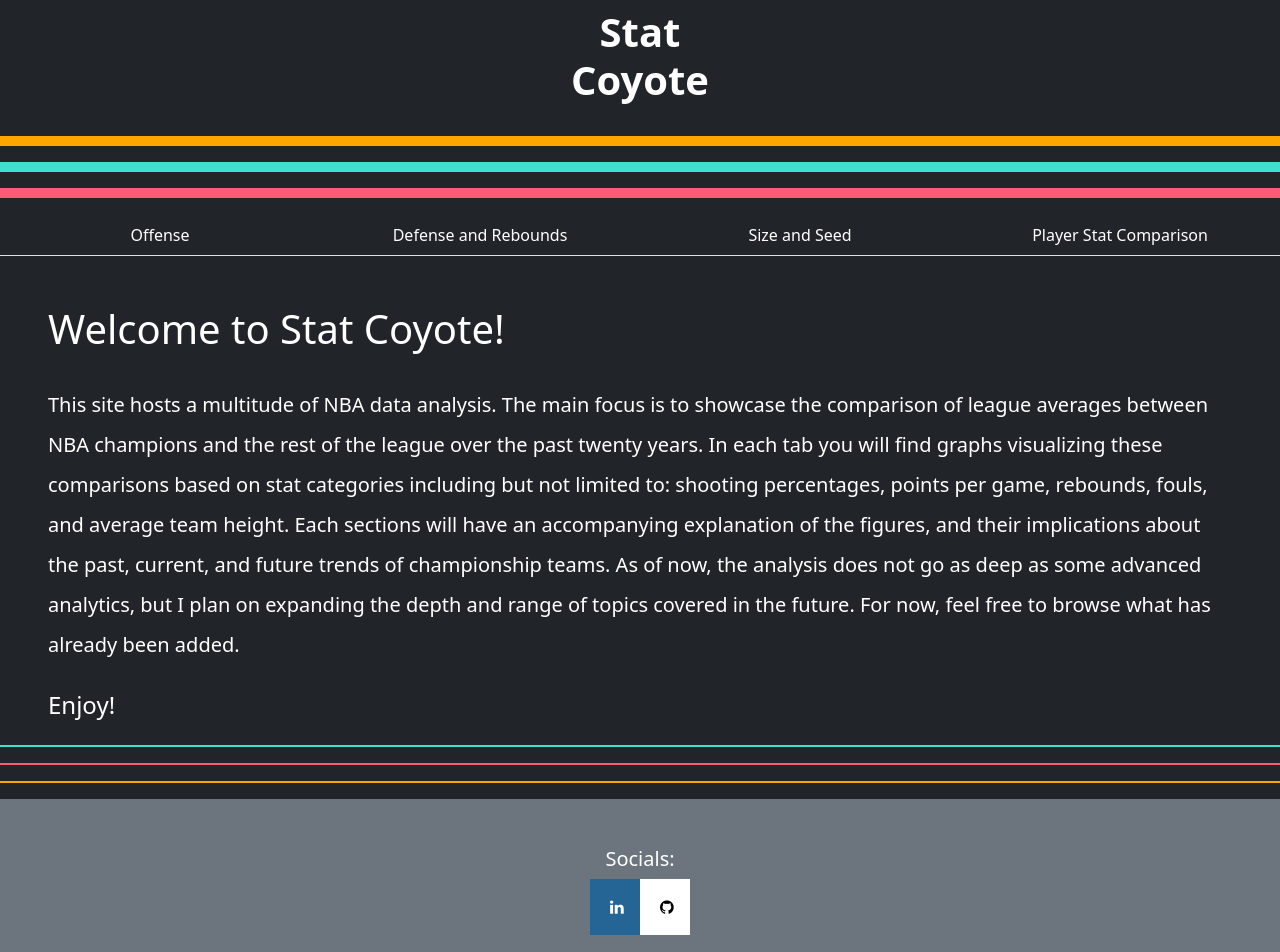
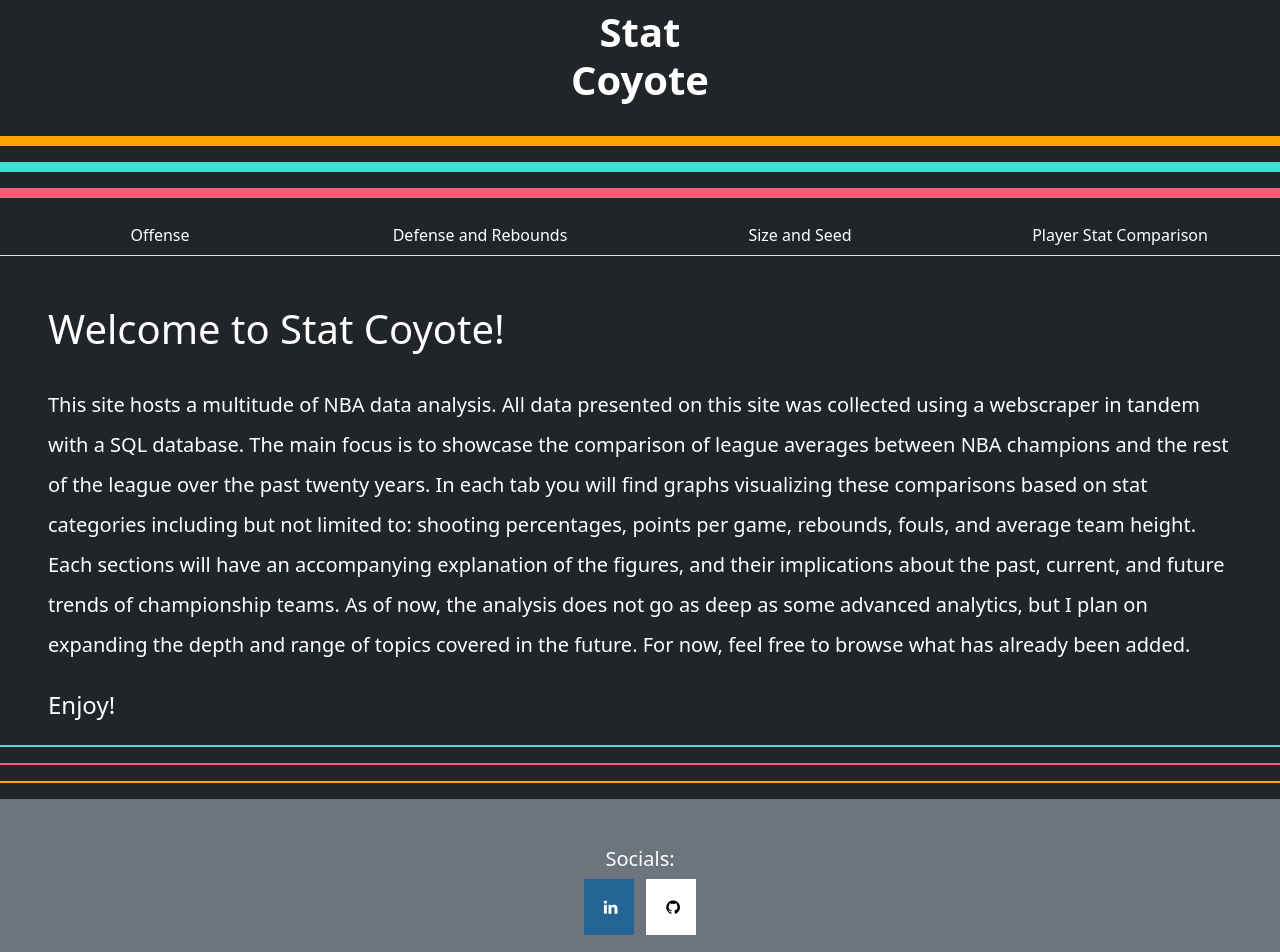
Before and after one commit to jekijo/NBAsite, a React (Create React App) app: page / in a window 1280 px wide. Shown: the top 952 px of the page. Built offline with nearby package versions, Linux system fonts and the light colour scheme.

Commit message:
minor image change and home paragraph

```diff
--- a/src/App.js
+++ b/src/App.js
@@ -55,8 +55,9 @@
         <div class="container text-center">
           <h5>Socials:</h5>
           <link rel="stylesheet" href="https://cdnjs.cloudflare.com/ajax/libs/font-awesome/4.7.0/css/font-awesome.min.css"/>
-          <a href="https://www.linkedin.com/in/jeffery-jones-a7404b214/" class="fa fa-linkedin"/>
-          <a href="https://github.com/jekijo" class="fa fa-github text-center"/>
+          <a href="https://www.linkedin.com/in/jeffery-jones-a7404b214/" class="fa fa-linkedin"> </a>
+          &nbsp;&nbsp;&nbsp;
+          <a href="https://github.com/jekijo" class="fa fa-github text-center"> </a>
           <p><br/>123jkjones@gmail.com</p>
           <hr/>
           <p class="m-0 text-center text-white">
--- a/src/Defense.js
+++ b/src/Defense.js
@@ -11,11 +11,13 @@
         <hr class='bg-dark'/>
         <p class='fs-1'>Defense and Rebounds</p>
         <p></p>
-        <img src={BLK} alt=''/>
-        <img src={OREB} alt=''/>
-        <img src={PF} alt=''/>
-        <img src={REB} alt=''/>
-        <img src={STL} alt=''/>
+        <div class='text-center'>
+          <img src={BLK} alt=''/>
+          <img src={OREB} alt=''/>
+          <img src={PF} alt=''/>
+          <img src={REB} alt=''/>
+          <img src={STL} alt=''/>
+        </div>
       </div>
     );
   }
--- a/src/Home.js
+++ b/src/Home.js
@@ -5,7 +5,8 @@
       <div className='text-white bg-dark lh-lg mx-5 fs-5'>
         <hr className='bg-dark'/>
         <p class='fs-1'>Welcome to Stat Coyote!</p>
-        <p>This site hosts a multitude of NBA data analysis. The main focus is to showcase the comparison of
+        <p>This site hosts a multitude of NBA data analysis. All data presented on this site was collected
+          using a webscraper in tandem with a SQL database. The main focus is to showcase the comparison of
           league averages between NBA champions and the rest of the league over the past twenty years. In each
           tab you will find graphs visualizing these comparisons based on stat categories including
           but not limited to: shooting percentages, points per game, rebounds, fouls, and average team height.
--- a/src/Offense.js
+++ b/src/Offense.js
@@ -15,6 +15,7 @@
         <hr class='bg-dark'/>
         <p class='fs-1'>Offense</p>
         <p></p>
+        <div class='text-center'>
           <img src={TPP} alt=''/>
           <img src={TPA} alt=''/>
           <img src={AST} alt=''/>
@@ -24,5 +25,6 @@
           <img src={PPG} alt=''/>
           <img src={TOV} alt=''/>
         </div>
+      </div>
     );
   }
--- a/src/SizeSeed.js
+++ b/src/SizeSeed.js
@@ -8,8 +8,10 @@
         <hr class='bg-dark'/>
         <p class='fs-1'>Size and Seeding</p>
         <p></p>
-        <img src={Height} alt=''/>
-        <img src={Seed} alt=''/>
+        <div class='text-center'>
+          <img src={Height} alt=''/>
+          <img src={Seed} alt=''/>
+        </div>
       </div>
     );
   }
```
Lines whose indentation alone changed are shown as unchanged.
